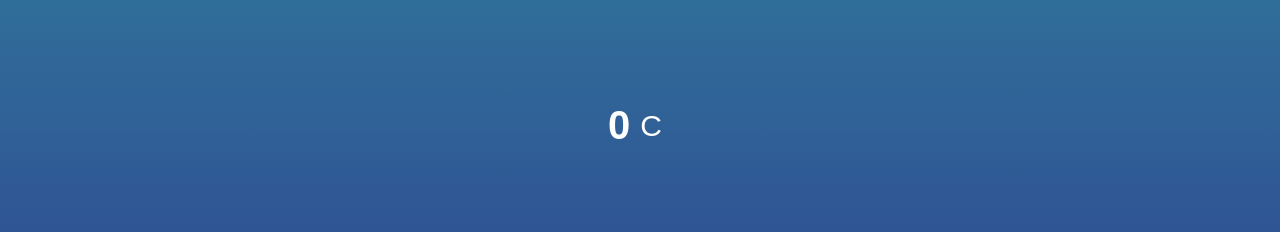
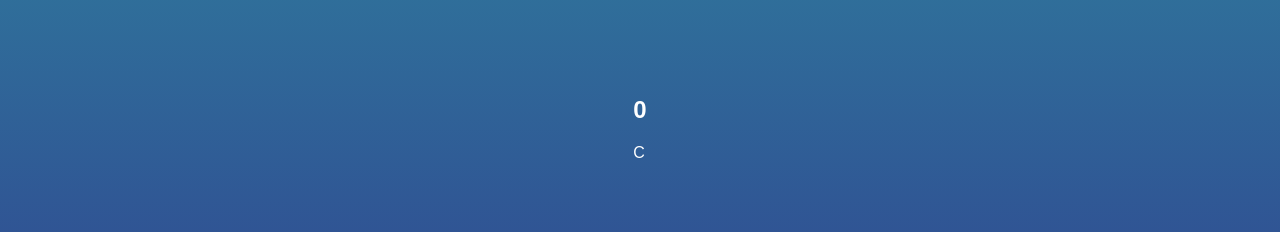
Before and after one commit to MRwt48/WeatherApp, a plain HTML site: page index.htm in a window 1280 px wide. Shown: the part 362-594 px from the top of the page. Drawn offline with Linux system fonts and the light colour scheme.

Commit message:
Removed css

```diff
--- a/css/style.scss
+++ b/css/style.scss
@@ -23,18 +23,3 @@ body {
 .temperature {
   flex-direction: column;
 }
-
-.temp-deg-section {
-  display: flex;
-  align-items: center;
-  cursor: pointer;
-  user-select: none;
-  & span {
-    margin: 10px;
-    font-size: 30px;
-  }
-
-  & h2 {
-    font-size: 40px;
-  }
-}
```
Also changed, not shown: css/style.css, 1 other file.
